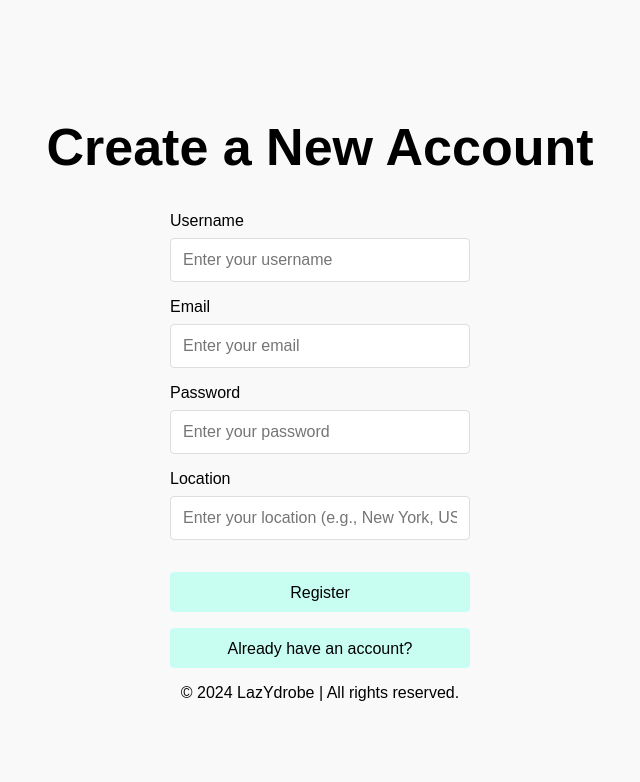
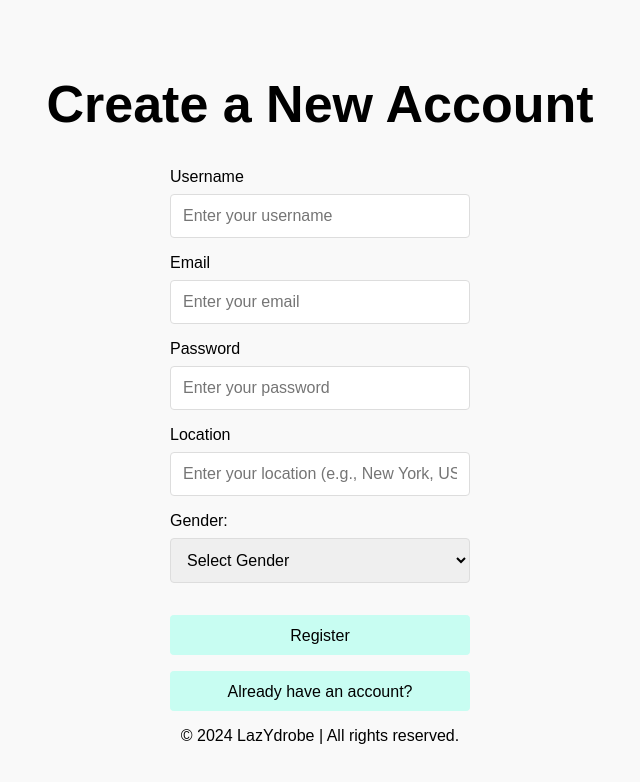
Before and after one commit to Anantesh-Mohapatra/LazYdrobe-Online, a React (Create React App) app: page /register in a window 1280 px wide. Shown: the top 782 px of the page, without its empty margins (320-960 px from the left). Built offline with nearby package versions, Linux system fonts and the light colour scheme; no server answers.

Commit message:
Gender input on register

```diff
--- a/src/components/Register.js
+++ b/src/components/Register.js
@@ -9,7 +9,8 @@ function Register() {
     username: '',
     email: '',
     password: '',
-    location: ''
+    location: '',
+    gender: ''
   });
   const [error, setError] = useState(null);
   const history = useHistory();
@@ -25,7 +26,7 @@ function Register() {
     e.preventDefault();
     setError(null);
     // Updated validation to include 'location'
-    if (!formData.username || !formData.email || !formData.password || !formData.location) {
+    if (!formData.username || !formData.email || !formData.password || !formData.location || !formData.gender) {
       setError('Please fill in all fields.');
       return;
     }
@@ -103,6 +104,19 @@ function Register() {
             required
           />
 
+          <label>Gender:</label>
+          <select
+            type="select"
+            name="gender"
+            value={formData.gender}
+            onChange={handleChange}
+            required
+          >
+            <option value="" disabled>Select Gender</option>
+            <option value="Male">Male</option>
+            <option value="Female">Female</option>
+          </select>
+
           <button type="submit" className="button">
             Register
           </button>
--- a/src/components/styling/Register.css
+++ b/src/components/styling/Register.css
@@ -31,7 +31,7 @@
     text-align: left;
   }
 
-  .register input {
+  .register input, select {
     width: 100%;
     padding: 0.75rem;
     margin-bottom: 1rem;
```
